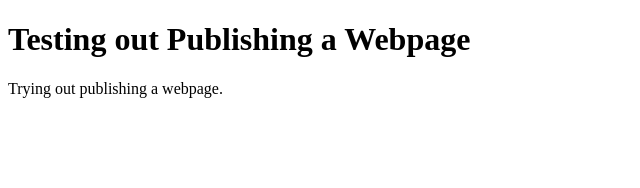
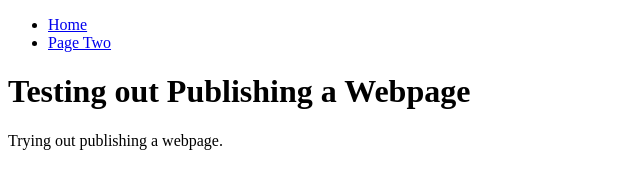
Before and after one commit to brittmoni/practice, a plain HTML site: page index.html in a window 1280 px wide. Shown: the whole page, without its empty margins (0-640 px from the left). Drawn offline with Linux system fonts and the light colour scheme.

Commit message:
Navbar
Navbar addition

```diff
--- a/index.html
+++ b/index.html
@@ -7,6 +7,10 @@
     <title>This is a Practice</title>
 </head>
 <body>
+    <ul>
+        <li><a href="index.html">Home</a></li>
+        <li><a href="pagetwo.html">Page Two</a></li>
+    </ul>
     <h1>Testing out Publishing a Webpage</h1>
     <p>Trying out publishing a webpage.</p>
 </body>
```
